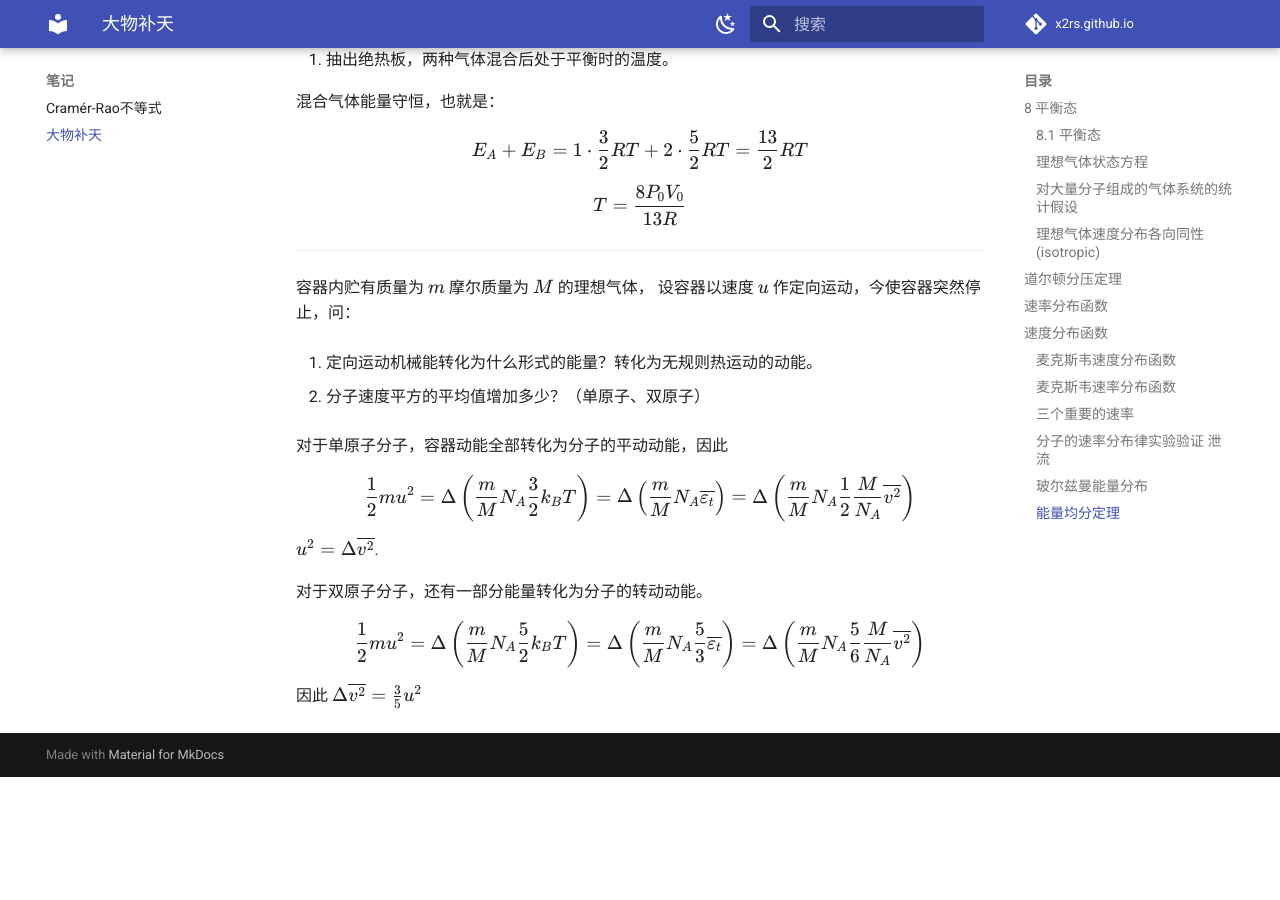
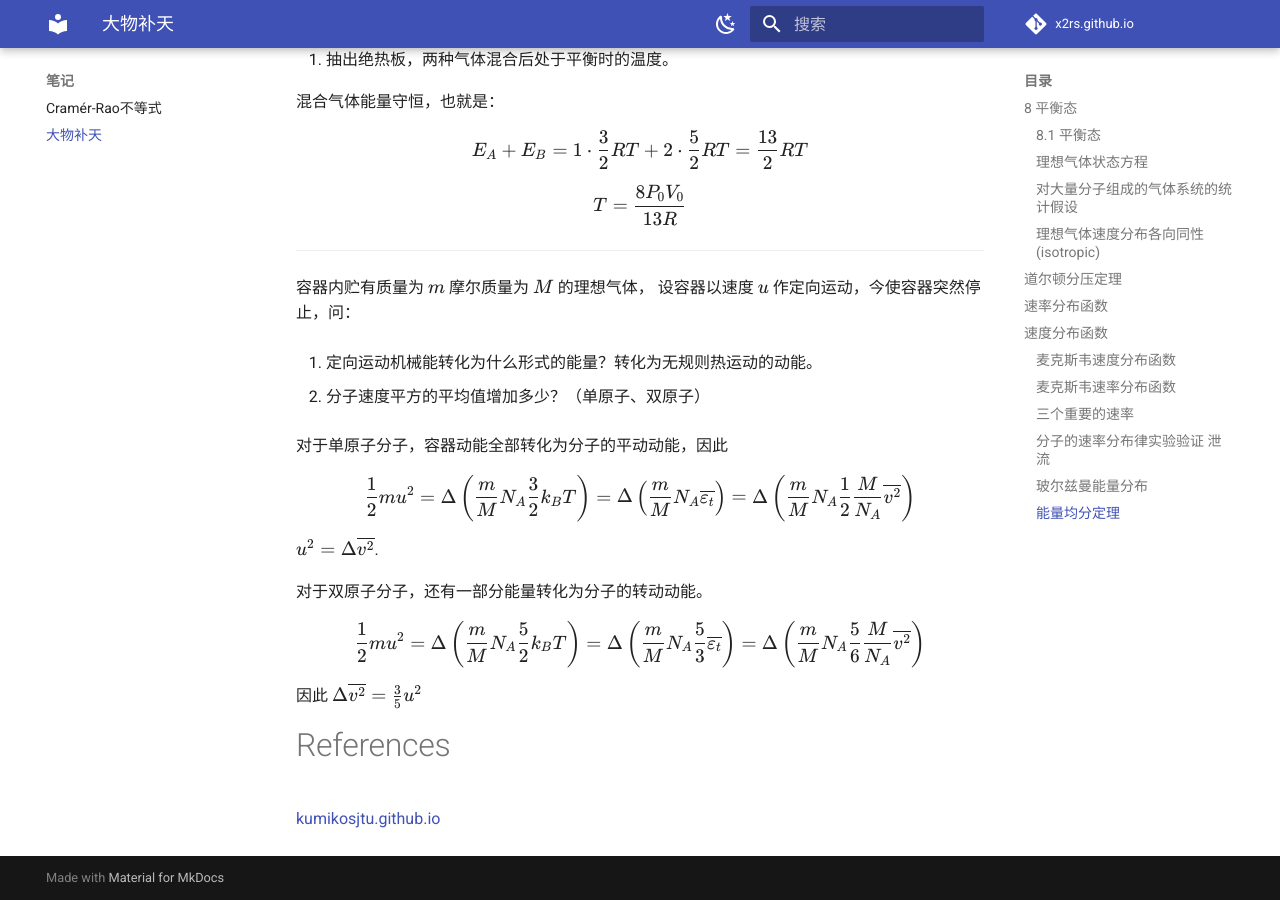
Before and after one commit to x2rs/x2rs.github.io, an MkDocs documentation site: the page built from docs/notes/physics.md, in a window 1280 px wide and 900 px high, scrolled down 8412 px. Built offline with MkDocs 1.6.1 and Material for MkDocs 9.7.7, drawn with Linux system fonts in a browser that asks for light colours; comment, search, counter and statistics services are not loaded; before the commit the page ends 9189 px from its top, so only the background shows below that.

Commit message:
add references

```diff
--- a/docs/notes/physics.md
+++ b/docs/notes/physics.md
@@ -413,3 +413,7 @@ $$
    \frac{1}{2}mu^2= \Delta \left(\frac{m}{M} N_A  \frac{5}{2} k_BT\right)=\Delta \left(\frac{m}{M} N_A \frac{5}{3}\overline{\varepsilon_t}\right)=\Delta \left(\frac{m}{M} N_A \frac{5}{6} \frac{M}{N_A} \overline{v^2}\right)
    $$
    因此 $\Delta \overline{v^2}=\frac{3}{5}u^2$
+
+# References
+
+[kumikosjtu.github.io](https://kumikosjtu.github.io/%E5%A4%A7%E5%AD%A6%E7%89%A9%E7%90%86/Ch8-%E5%88%86%E5%AD%90%E5%8A%A8%E7%90%86%E8%AE%BA.html)
```
